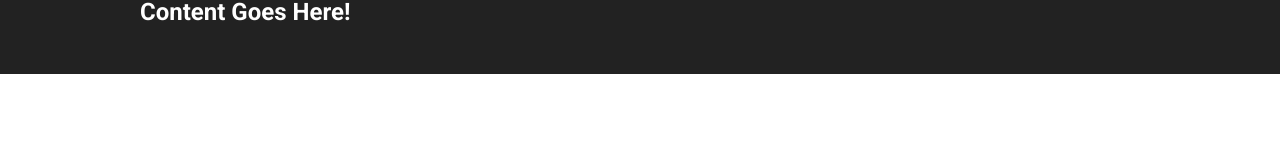
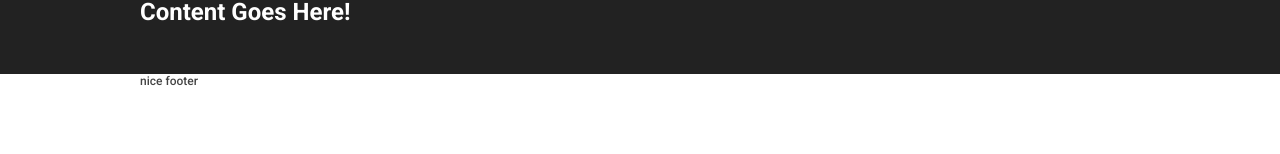
Before and after one commit to hongorgerelchimeg/vue-dc-comics, a Vue app: page / in a window 1280 px wide. Shown: the part 146-300 px from the top of the page. Built offline with nearby package versions, Linux system fonts and the light colour scheme.

Commit message:
footer component created

```diff
--- a/src/App.vue
+++ b/src/App.vue
@@ -2,20 +2,21 @@
   <div id="app">
     <mainHeader />
     <mainContent />
+    <mainFooter />
   </div>
 </template>
 
 <script>
 import mainHeader from './components/mainHeader.vue'
 import mainContent from './components/mainContent.vue'
-// import mainFooter from './components/main-footer.vue'
+import mainFooter from './components/mainFooter.vue'
 
 export default {
   name: 'App',
   components: {
     mainHeader,
-    mainContent
-    // mainFooter
+    mainContent,
+    mainFooter
   }
 }
 </script>
--- a/src/components/mainFooter.vue
+++ b/src/components/mainFooter.vue
@@ -0,0 +1,17 @@
+<template>
+  <footer>
+      <div class="container">
+          nice footer
+      </div>
+  </footer>
+</template>
+
+<script>
+export default {
+    name: 'mainFooter'
+}
+</script>
+
+<style>
+
+</style>
```
